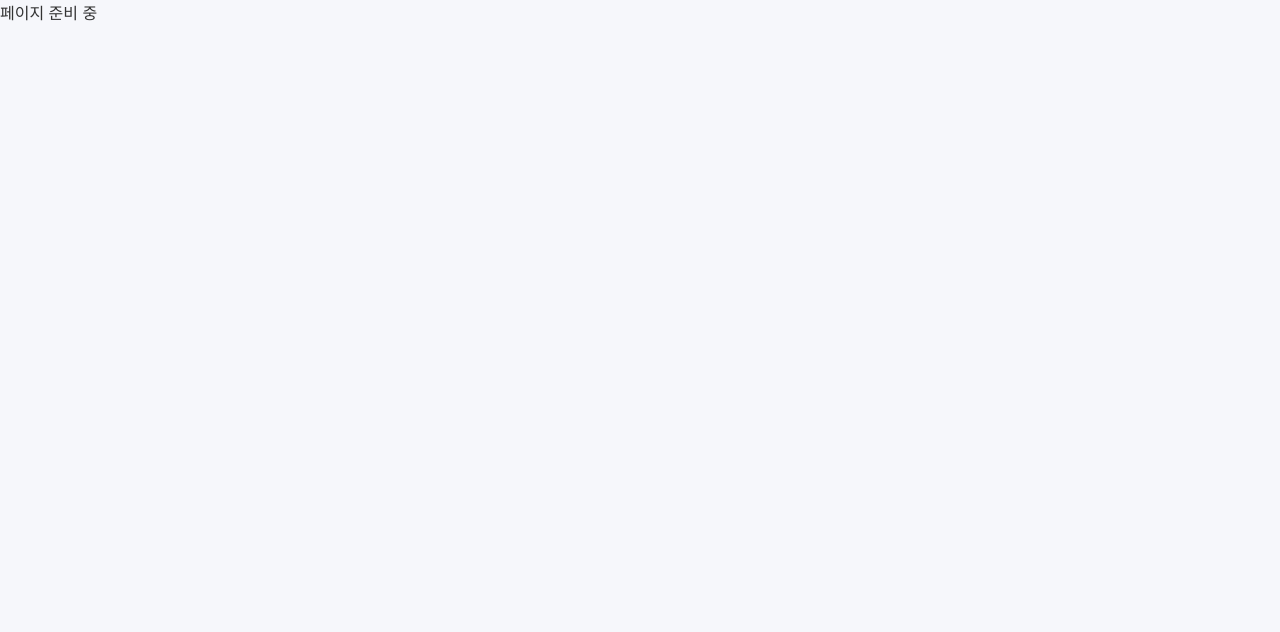
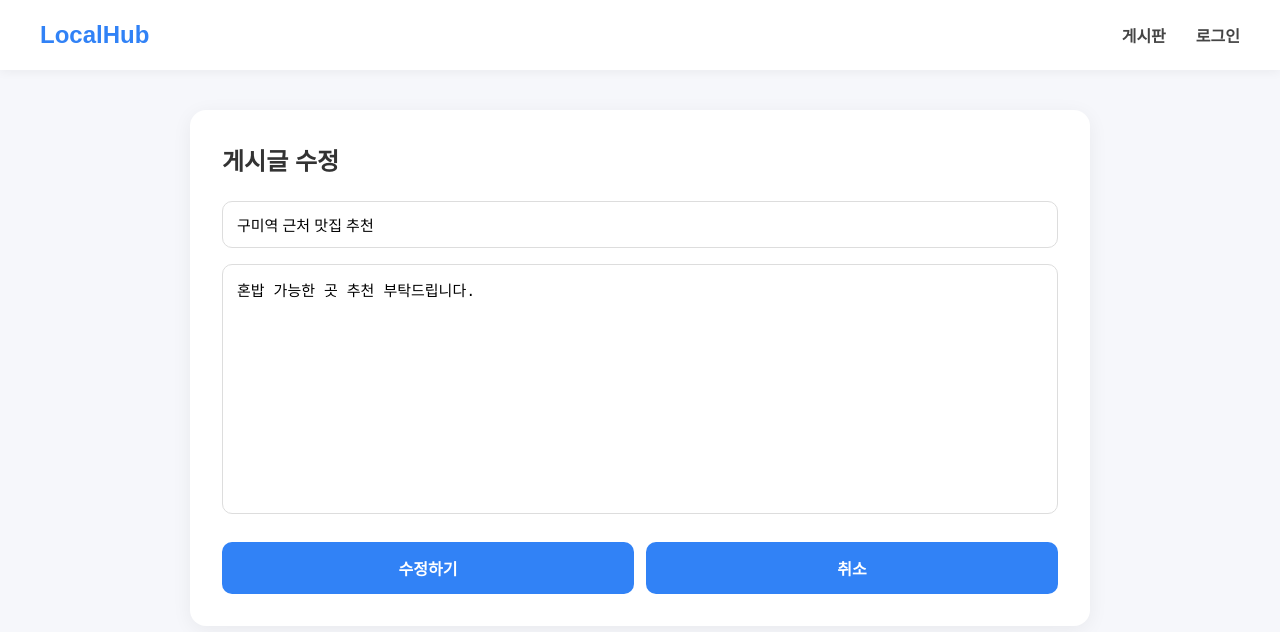
Before and after one commit to ongdikk/local-hub, a Vue app: page /edit/1 in a window 1280 px wide. Shown: the top 632 px of the page. Built offline with nearby package versions, Linux system fonts and the light colour scheme.

Commit message:
Feat(Board): 게시글 수정 화면 구현

```diff
--- a/src/servives/boardApi.js
+++ b/src/servives/boardApi.js
@@ -64,3 +64,12 @@ export async function getPostById(id) {
     return posts.find(post => post.id === Number(id))
 
 }
+
+export async function updatePost(id, data) {
+
+  return {
+    id: Number(id),
+    ...data,
+  }
+
+}
--- a/src/stores/board.js
+++ b/src/stores/board.js
@@ -1,6 +1,6 @@
 import { defineStore } from "pinia"
 
-import { getPosts, createPost, getPostById } from "@/servives/boardApi"
+import { getPosts, createPost, getPostById, updatePost } from "@/servives/boardApi"
 
 export const useBoardStore = defineStore("board", {
 
@@ -27,6 +27,23 @@ export const useBoardStore = defineStore("board", {
         async findPost(id){
 
             return await getPostById(id)
+        },
+
+        async updatePost(id, form) {
+
+            const index = this.posts.findIndex(
+                post => post.id === Number(id)
+            )
+
+            if(index === -1) return false
+
+            this.posts[index] = {
+                ...this.posts[index],
+                title: form.title,
+                content: form.content
+            }
+
+            return true
         }
 
     }
--- a/src/views/PostDetailView.vue
+++ b/src/views/PostDetailView.vue
@@ -92,7 +92,7 @@ function goBoard(){
 
 function editPost(){
 
-    alert("STEP 8에서 구현합니다.")
+    router.push(`/edit/${route.params.id}`)
 
 }
 
--- a/src/views/PostEditView.vue
+++ b/src/views/PostEditView.vue
@@ -1,3 +1,156 @@
 <template>
-  <div>페이지 준비 중</div>
+  <Header />
+
+  <div class="container">
+    <div class="card">
+      <h2>게시글 수정</h2>
+
+      <BaseInput
+        v-model="form.title"
+        placeholder="제목을 입력하세요."
+      />
+
+      <textarea
+        v-model="form.content"
+        class="content"
+        placeholder="내용을 입력하세요."
+      ></textarea>
+
+      <div class="button-group">
+        <BaseButton
+          @click="submit"
+          :disabled="!isValid"
+        >
+          수정하기
+        </BaseButton>
+
+        <BaseButton
+          @click="cancel"
+        >
+          취소
+        </BaseButton>
+      </div>
+    </div>
+  </div>
 </template>
+
+<script setup>
+import { reactive, computed, onMounted } from "vue"
+import { useRouter, useRoute } from "vue-router"
+
+import Header from "@/components/common/Header.vue"
+import BaseInput from "@/components/common/BaseInput.vue"
+import BaseButton from "@/components/common/BaseButton.vue"
+
+import { useBoardStore } from "@/stores/board"
+
+const router = useRouter()
+const route = useRoute()
+
+const boardStore = useBoardStore()
+
+const form = reactive({
+  title: "",
+  content: ""
+})
+
+const isValid = computed(() => {
+  return form.title.trim() && form.content.trim()
+})
+
+onMounted(async () => {
+
+  const post = await boardStore.findPost(route.params.id)
+
+  if (!post) {
+    router.push("/board")
+    return
+  }
+
+  form.title = post.title
+  form.content = post.content
+})
+
+async function submit() {
+
+  await boardStore.updatePost(route.params.id, form)
+
+  router.push(`/post/${route.params.id}`)
+}
+
+function cancel() {
+
+  router.back()
+
+}
+</script>
+
+<style scoped>
+
+.container{
+
+    max-width:900px;
+
+    margin:40px auto;
+
+}
+
+.card{
+
+    background:white;
+
+    border-radius:16px;
+
+    padding:32px;
+
+    box-shadow:0 4px 20px rgba(0,0,0,.06);
+
+}
+
+h2{
+
+    margin-bottom:24px;
+
+}
+
+.content{
+
+    width:100%;
+
+    min-height:250px;
+
+    resize:none;
+
+    padding:14px;
+
+    margin-top:16px;
+
+    border:1px solid #ddd;
+
+    border-radius:10px;
+
+    outline:none;
+
+    font-size:15px;
+
+    box-sizing:border-box;
+
+}
+
+.content:focus{
+
+    border-color:#3182f6;
+
+}
+
+.button-group{
+
+    display:flex;
+
+    gap:12px;
+
+    margin-top:24px;
+
+}
+
+</style>
```
